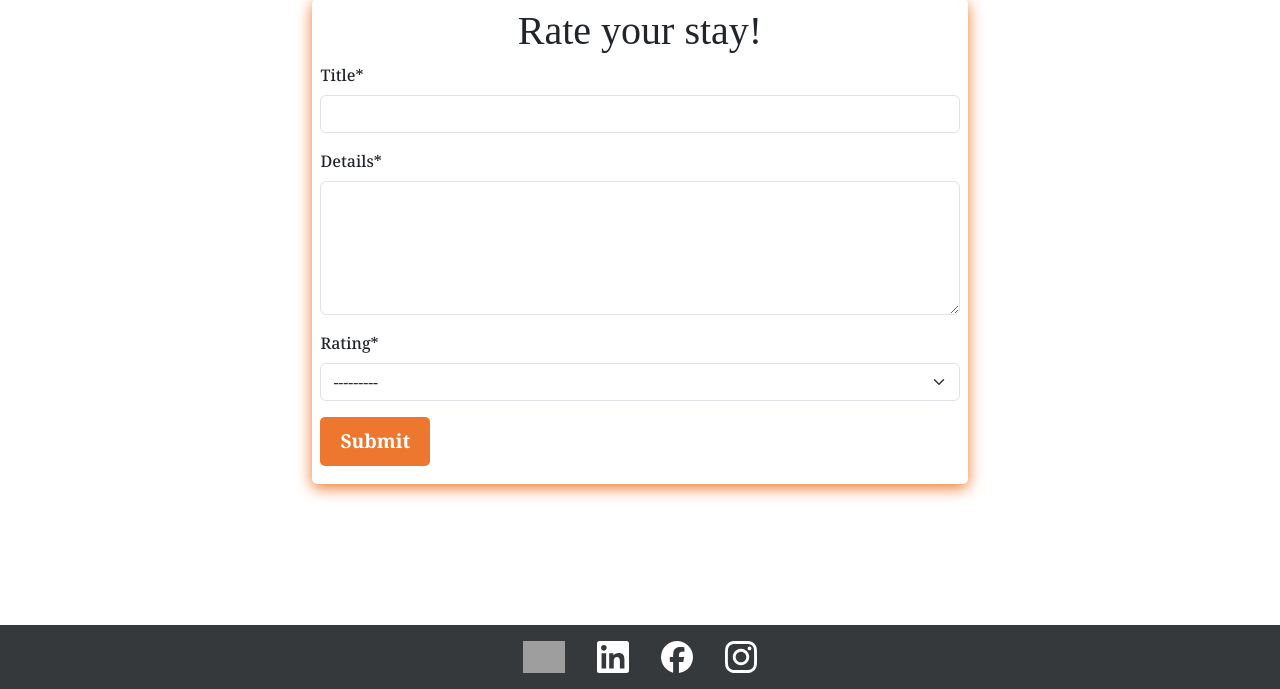
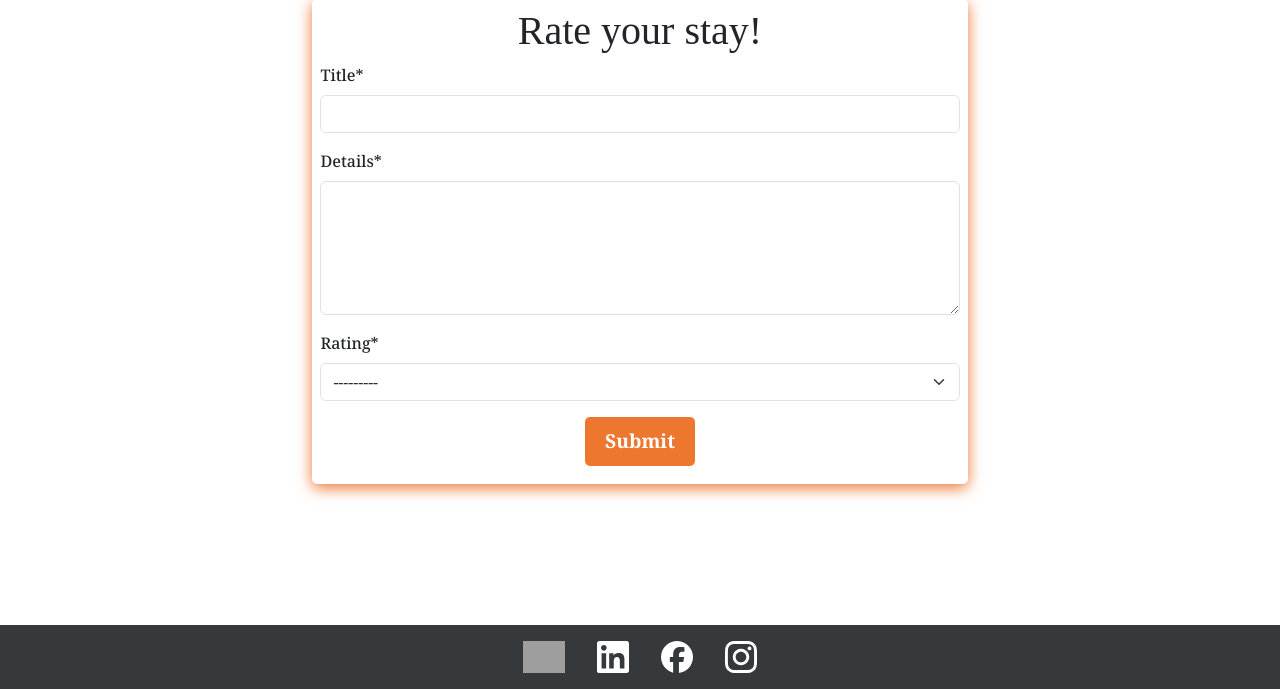
Before and after one commit to GrzegorzStary/CONDOHOTEL, a Django app: page /reviews/ in a window 1280 px wide. Shown: the part 111-800 px from the top of the page. Run offline with Django 5.2, Linux system fonts and the light colour scheme; the visitor is signed in with stand-in values (Sample User, id 1); some libraries are stand-ins or nearby versions; some web fonts are replaced; grey boxes are pictures that could not be loaded.

Commit message:
BUG FIX: Fixed typoo causing submit button stick to the left of the form instead of staying in the center

```diff
--- a/reviews/templates/reviews/add_review.html
+++ b/reviews/templates/reviews/add_review.html
@@ -10,7 +10,7 @@
         {% csrf_token %}
         {{ form.media }}
         {{ form|crispy }}
-        <div>
+        <div class="text-decoration-none d-flex justify-content-center mt-3">
             <button type="submit" class="my-button" aria-label="Submit your review button">Submit</button>
         </div>
     </form>
```
